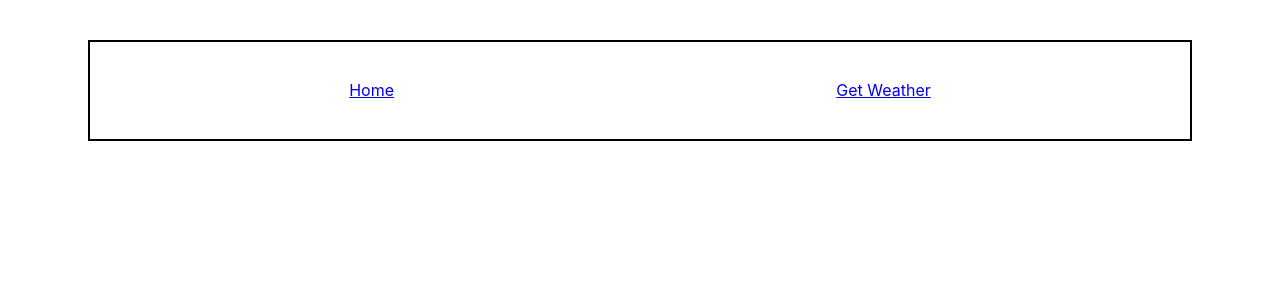
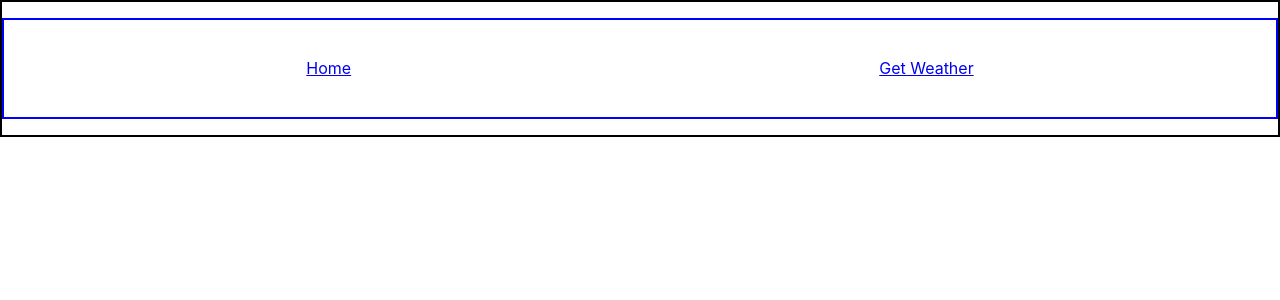
Before and after one commit to TylerEikenberg/Whats-it-Like-Outside-, a React (Create React App) app: page /weather in a window 1280 px wide. Shown: the top 300 px of the page. Built offline with nearby package versions, Linux system fonts and the light colour scheme.

Commit message:
added pages index, new search page

```diff
--- a/src/Pages/App/App.css
+++ b/src/Pages/App/App.css
@@ -3,15 +3,15 @@
   justify-content: center;
   align-items: center;
 }
-
+.App-header {
+  border: 2px solid black;
+  width: 100vw;
+}
 .App-ul {
   display: flex;
   justify-content: space-around;
-  align-items: center;
-  margin: 5vh 0 0 0;
   padding: 3%;
-  width: 80%;
-  border: 2px solid black;
+  border: 2px solid blue;
 }
 .App-navlink {
   list-style-type: none;
--- a/src/Pages/App/App.js
+++ b/src/Pages/App/App.js
@@ -6,6 +6,7 @@ function App() {
   return (
     <BrowserRouter>
       <div className='App-container'>
+        <header className='App-header'>
           <ul className='App-ul'>
             <NavLink className='App-navlink' to='/'>
               <li>Home</li>
@@ -14,6 +15,7 @@ function App() {
               <li>Get Weather</li>
             </NavLink>
           </ul>
+        </header>
       </div>
 
       <Switch>
--- /dev/null
+++ b/src/Pages/Search/Search.js
@@ -0,0 +1,8 @@
+import React from 'react';
+import './Search.css';
+
+function Search() {
+  return <div>hello this is search</div>;
+}
+
+export default Search;
--- /dev/null
+++ b/src/Pages/index.js
@@ -0,0 +1,4 @@
+import App from './App/App';
+import Search from './Search/Search';
+
+export { App, Search };
--- a/src/index.js
+++ b/src/index.js
@@ -1,7 +1,7 @@
 import React from 'react';
 import ReactDOM from 'react-dom';
 import './index.css';
-import App from './Pages/App/App';
+import { App } from '../src/Pages';
 import * as serviceWorker from './serviceWorker';
 
 ReactDOM.render(<App />, document.getElementById('root'));
```
Also changed, not shown: src/Pages/Search/Search.css (added). Lines whose indentation alone changed are shown as unchanged.
